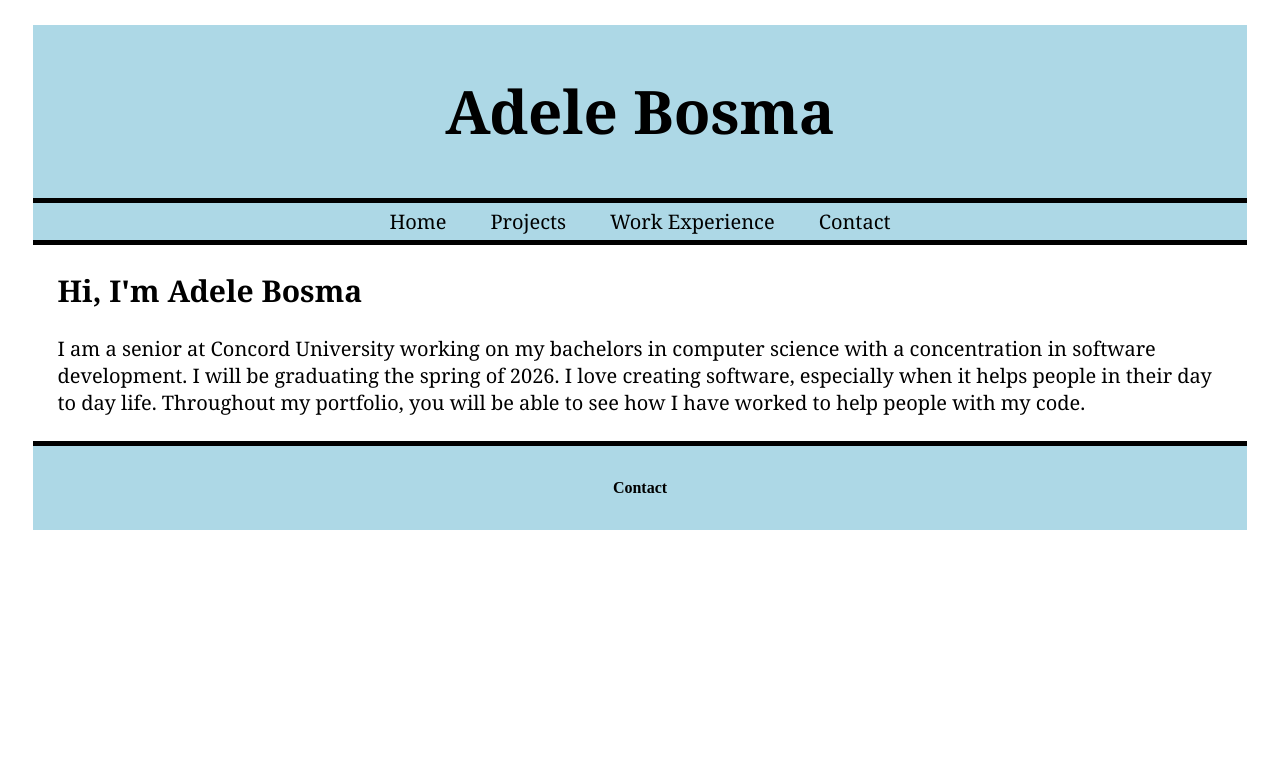
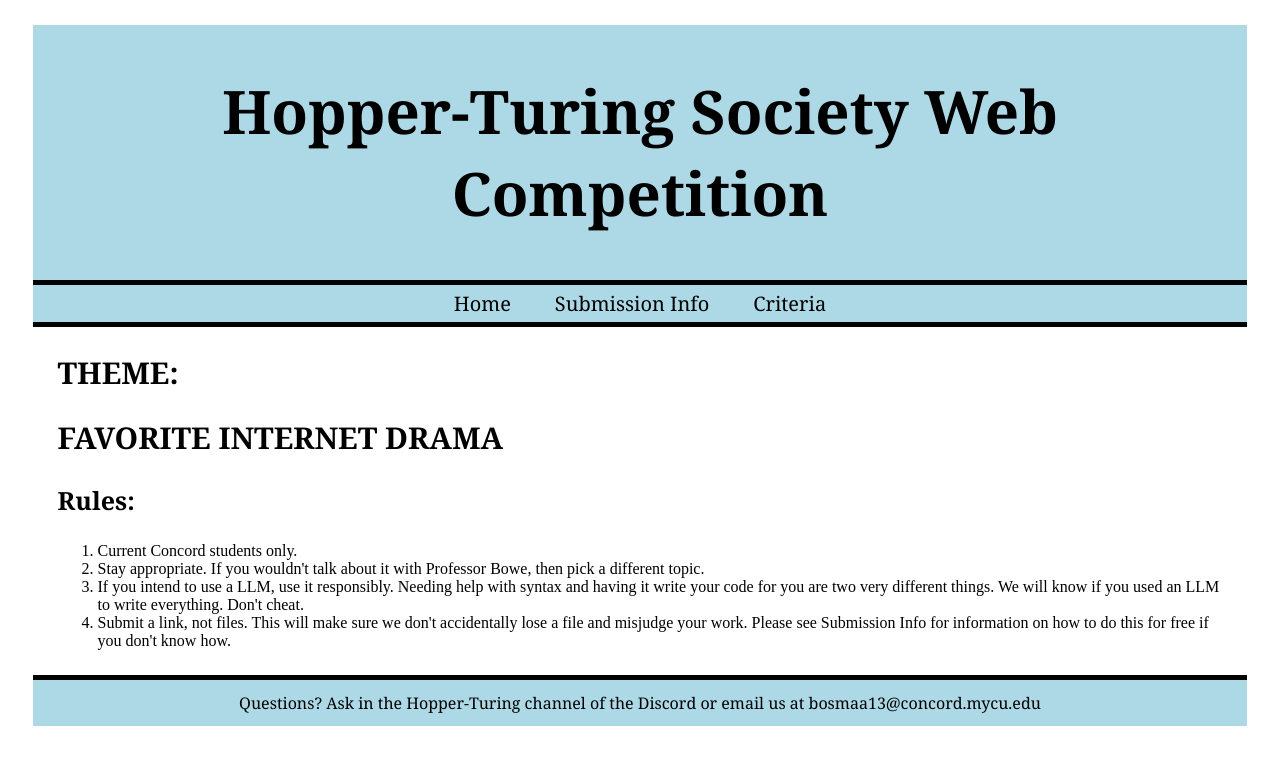
Before and after one commit to APBosma/APBosma.github.io, a plain HTML site: page index.html in a window 1280 px wide. Drawn offline with Linux system fonts and the light colour scheme.

Commit message:
Fixed index

```diff
--- a/index.html
+++ b/index.html
@@ -1,29 +1,37 @@
 <html>
 <head>
-    <title>Adele Bosma</title>
+    <title>Hopper-Turing Society Web Competition</title>
     <link rel="stylesheet" href="style.css">
 </head>
   <body>
     <div id="wrapper">
       <header>
-        <h1>Adele Bosma</h1>
+        <h1>Hopper-Turing Society Web Competition</h1>
       </header>
       <nav>
         <a href = "index.html">Home</a>
-        <a href = "projects.html">Projects</a>
-        <a href = "work.html">Work Experience</a>
-        <a href = "contact.html">Contact</a>
+        <a href = "submission.html">Submission Info</a>
+        <a href = "Rubric.html">Criteria</a>
       </nav>
       <main>
-        <h2>Hi, I'm Adele Bosma</h2>
-        <p>
-          I am a senior at Concord University working on my bachelors in computer science with a concentration in software
-          development. I will be graduating the spring of 2026. I love creating software, especially when it helps people in
-          their day to day life. Throughout my portfolio, you will be able to see how I have worked to help people with my code.
-        </p>
+        <h2>THEME:</h2>
+        <h2>FAVORITE INTERNET DRAMA</h2>
+        <h3>Rules:</h3>
+        <ol>
+          <li>Current Concord students only.</li>
+          <li>Stay appropriate. If you wouldn't talk about it with Professor Bowe, then pick a different topic.</li>
+          <li>
+            If you intend to use a LLM, use it responsibly. Needing help with syntax and having it write your code for you
+            are two very different things. We will know if you used an LLM to write everything. Don't cheat.
+          </li>
+          <li>
+            Submit a link, not files. This will make sure we don't accidentally lose a file and misjudge your work. Please see <a>Submission Info</a>
+            for information on how to do this for free if you don't know how.
+          </li>
+        </ol>
       </main>
       <footer>
-        <h4>Contact</h4>
+        <div>Questions? Ask in the Hopper-Turing channel of the Discord or email us at bosmaa13@concord.mycu.edu</div>
       </footer>
   </div>
   </body>
```
